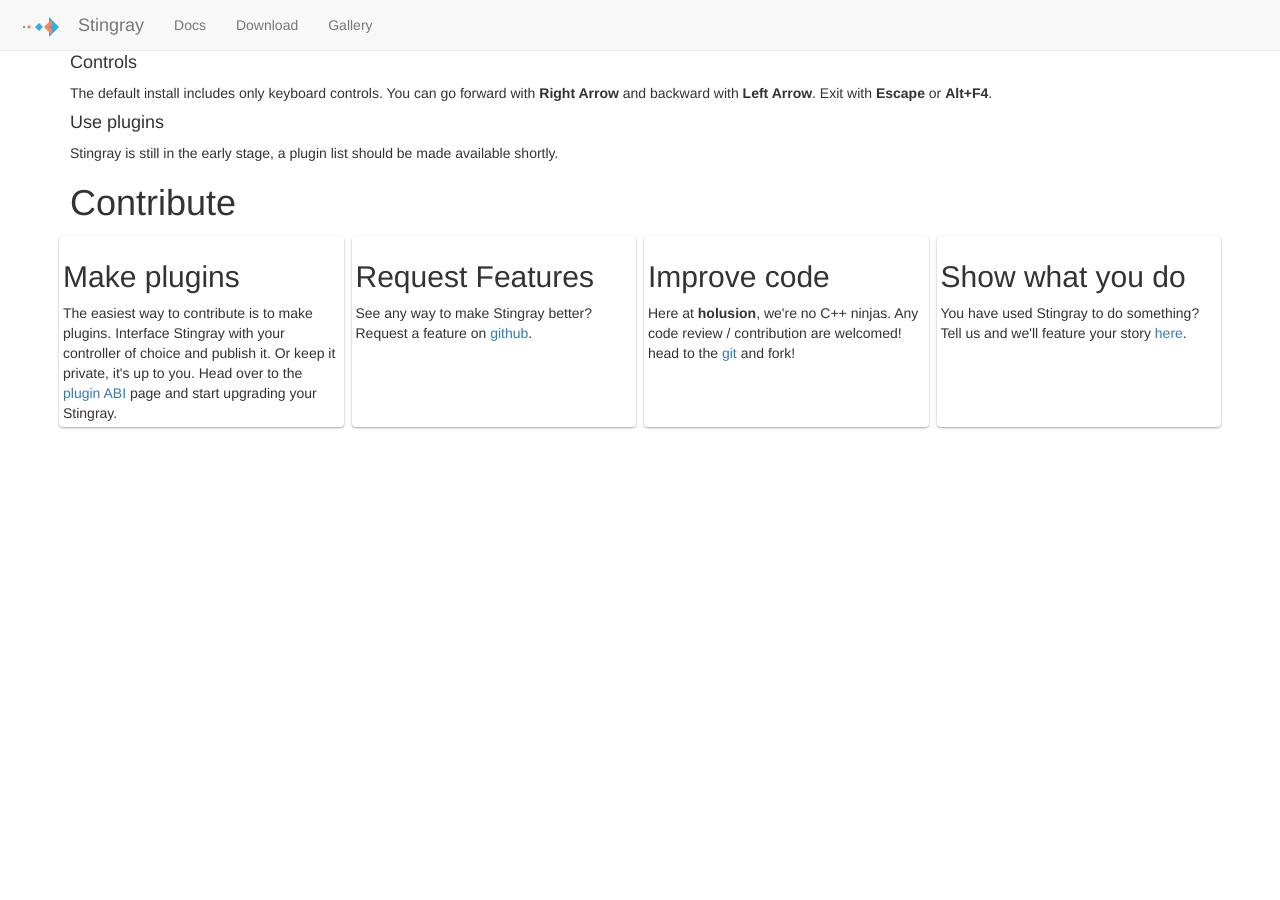
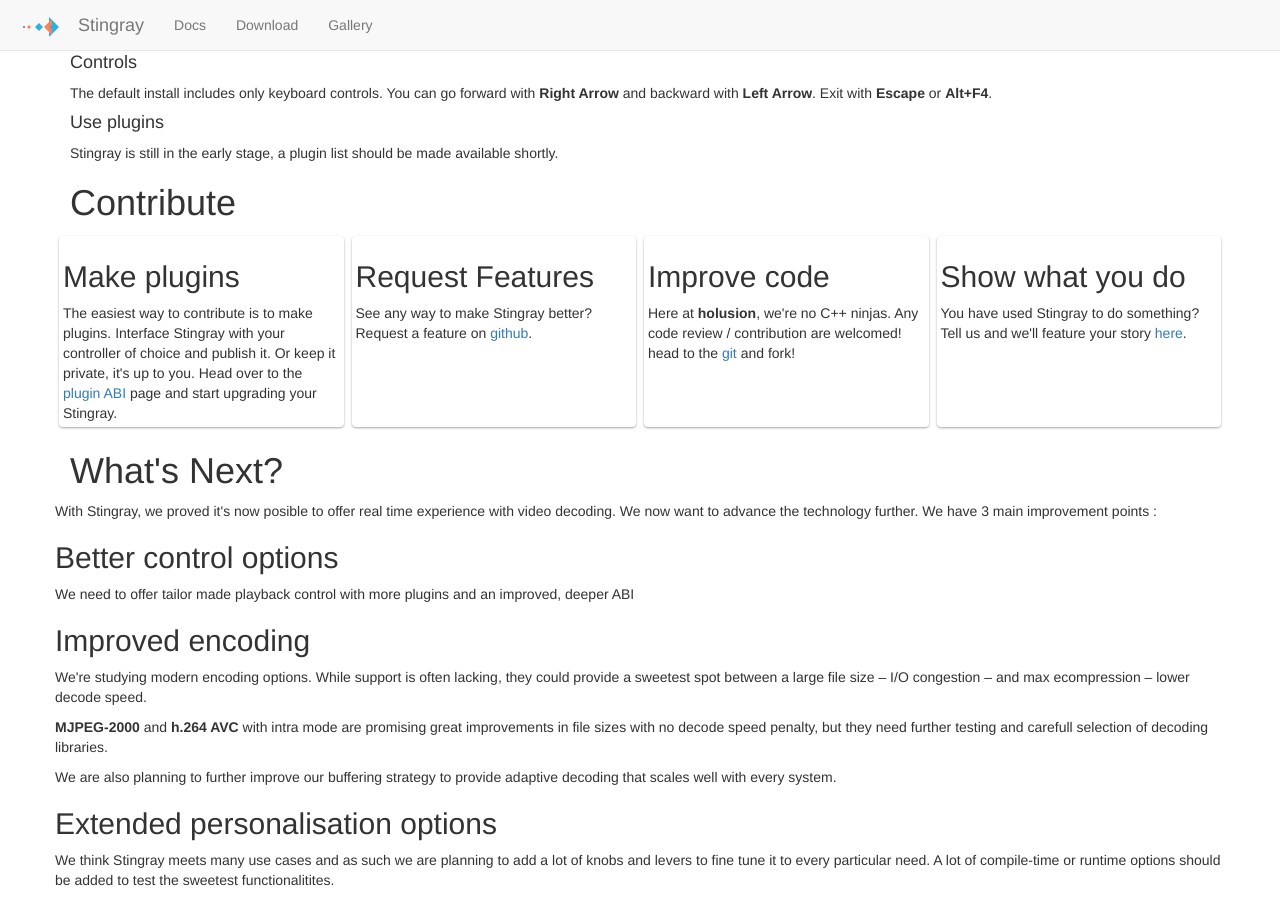
Before and after one commit to Holusion/holusion.github.io, a Jekyll site: the page built from stingray/index.html, in a window 1280 px wide and 900 px high, scrolled down 1534 px. Built offline with Jekyll 4.4.1, drawn with Linux system fonts in a browser that asks for light colours; comment, search, counter and statistics services are not loaded; before the commit the page ends 1965 px from its top, so only the background shows below that.

Commit message:
add some lines on future development

```diff
--- a/stingray/index.html
+++ b/stingray/index.html
@@ -181,4 +181,16 @@
       You have used Stingray to do something? Tell us and we'll feature your story <a href="gallery">here</a>.
   </div></div>
 </div>
+<h1> What's Next?</h1>
+<div class="row">
+  <p>With Stingray, we proved it's now posible to offer real time experience with video decoding. We now want to advance the technology further. We have 3 main improvement points :</p>
+  <h2>Better control options</h2>
+  <p>We need to offer tailor made playback control with more plugins and an improved, deeper ABI</p>
+  <h2>Improved encoding</h2>
+  <p>We're studying modern encoding options. While support is often lacking, they could provide a sweetest spot between a large file size &ndash; I/O congestion &ndash; and max ecompression &ndash; lower decode speed.</p>
+  <p><b>MJPEG-2000</b> and <b>h.264 AVC</b> with intra mode are promising great improvements in file sizes with no decode speed penalty, but they need further testing and carefull selection of decoding libraries.</p>
+  <p>We are also planning to further improve our buffering strategy to provide adaptive decoding that scales well with every system.</p>
+  <h2>Extended personalisation options</h2>
+  <p>We think Stingray meets many use cases and as such we are planning to add a lot of knobs and levers to fine tune it to every particular need. A lot of compile-time or runtime options should be added to test the sweetest functionalitites.</p>
 </div>
+</div>
```
Lines whose indentation alone changed are shown as unchanged.
